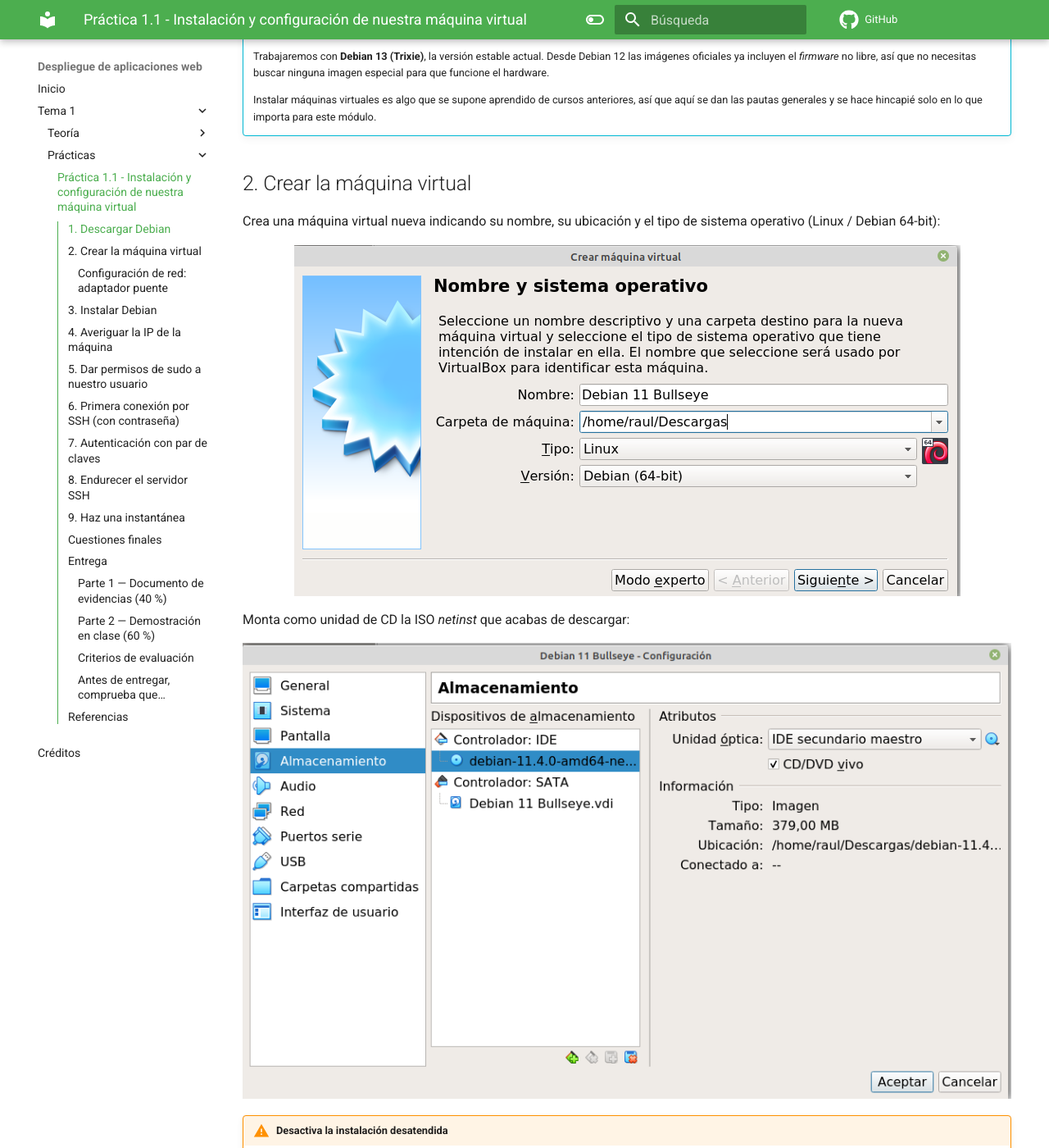
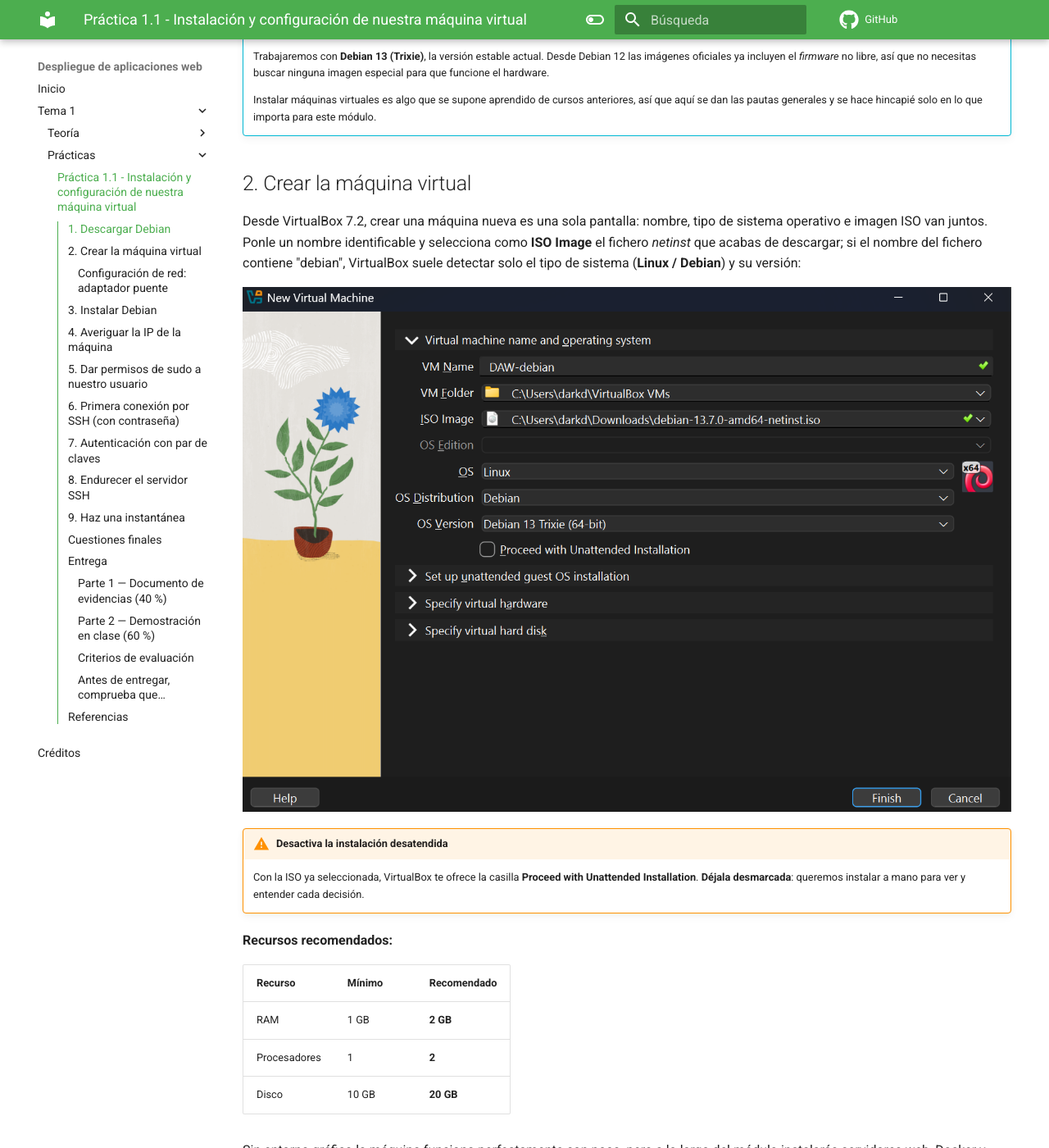
Before and after one commit to DustinRandel/despliegue-aplicaciones-web, an MkDocs documentation site: the page built from docs/T1-practica-maquina-virtual.md, in a window 1280 px wide and 1400 px high, scrolled down 1036 px. Shown: the whole window at 82% size. Built offline with MkDocs 1.6.1 and Material for MkDocs 9.7.7, drawn with Linux system fonts in a browser that asks for light colours; comment, search, counter and statistics services are not loaded; some of the changed text lies outside the part shown.

Commit message:
Actualizar captura debian1: asistente unificado de VirtualBox 7.2
VirtualBox 7.2 junta en una sola pantalla el nombre de la VM, el tipo
de sistema operativo y la seleccion de la ISO. Se sustituye debian1.png
por la captura real de la instalacion en Debian 13 y se reescribe el
texto del paso 2 en consecuencia. debian2.png queda sin uso.

```diff
--- a/docs/T1-practica-maquina-virtual.md
+++ b/docs/T1-practica-maquina-virtual.md
@@ -22,6 +22,12 @@
 CAPTURAS A REHACER (las actuales son de Debian 11/12; el flujo es idéntico pero cambia el aspecto):
   debian3 (menú del instalador), debian4, debian5, debian6, debian7 (tasksel), debian12 (GRUB en disco).
   Se pueden dejar para este curso y sustituirlas al hacer la instalación en clase.
+
+ACTUALIZADO (capturas reales, instalación en curso):
+  - debian1: sustituida. VirtualBox 7.2 unifica nombre + tipo de SO + selección de ISO en una sola
+    pantalla; el texto del paso 2 se ha reescrito para reflejarlo.
+  - debian2.png: ya NO se usa (ese paso ha quedado fusionado dentro de debian1). Se puede borrar
+    el fichero cuando se confirme que no lo referencia nada más.
 -->
 
 # Práctica 1.1 - Instalación y configuración de nuestra máquina virtual
@@ -62,16 +68,12 @@
 
 ## 2. Crear la máquina virtual
 
-Crea una máquina virtual nueva indicando su nombre, su ubicación y el tipo de sistema operativo (Linux / Debian 64-bit):
+Desde VirtualBox 7.2, crear una máquina nueva es una sola pantalla: nombre, tipo de sistema operativo e imagen ISO van juntos. Ponle un nombre identificable y selecciona como **ISO Image** el fichero *netinst* que acabas de descargar; si el nombre del fichero contiene "debian", VirtualBox suele detectar solo el tipo de sistema (**Linux / Debian**) y su versión:
 
 ![](img/debian1.png)
 
-Monta como unidad de CD la ISO *netinst* que acabas de descargar:
-
-![](img/debian2.png)
-
 !!! warning "Desactiva la instalación desatendida"
-    Si VirtualBox te ofrece la "instalación automática/desatendida" al detectar la ISO, **desmárcala**. Queremos instalar a mano para ver y entender cada decisión.
+    Con la ISO ya seleccionada, VirtualBox te ofrece la casilla **Proceed with Unattended Installation**. **Déjala desmarcada**: queremos instalar a mano para ver y entender cada decisión.
 
 **Recursos recomendados:**
 
```
Also changed, not shown: docs/img/debian1.png.
